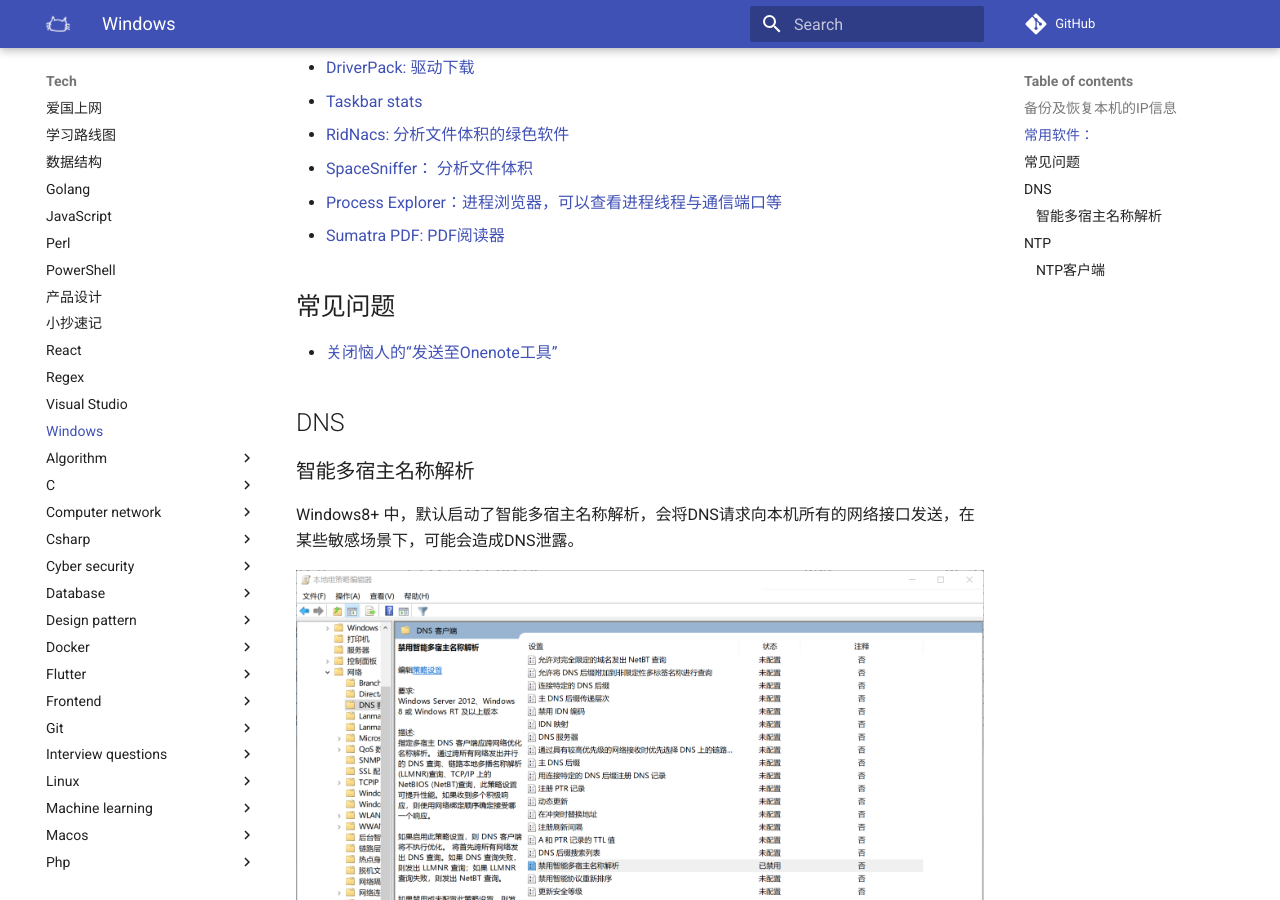
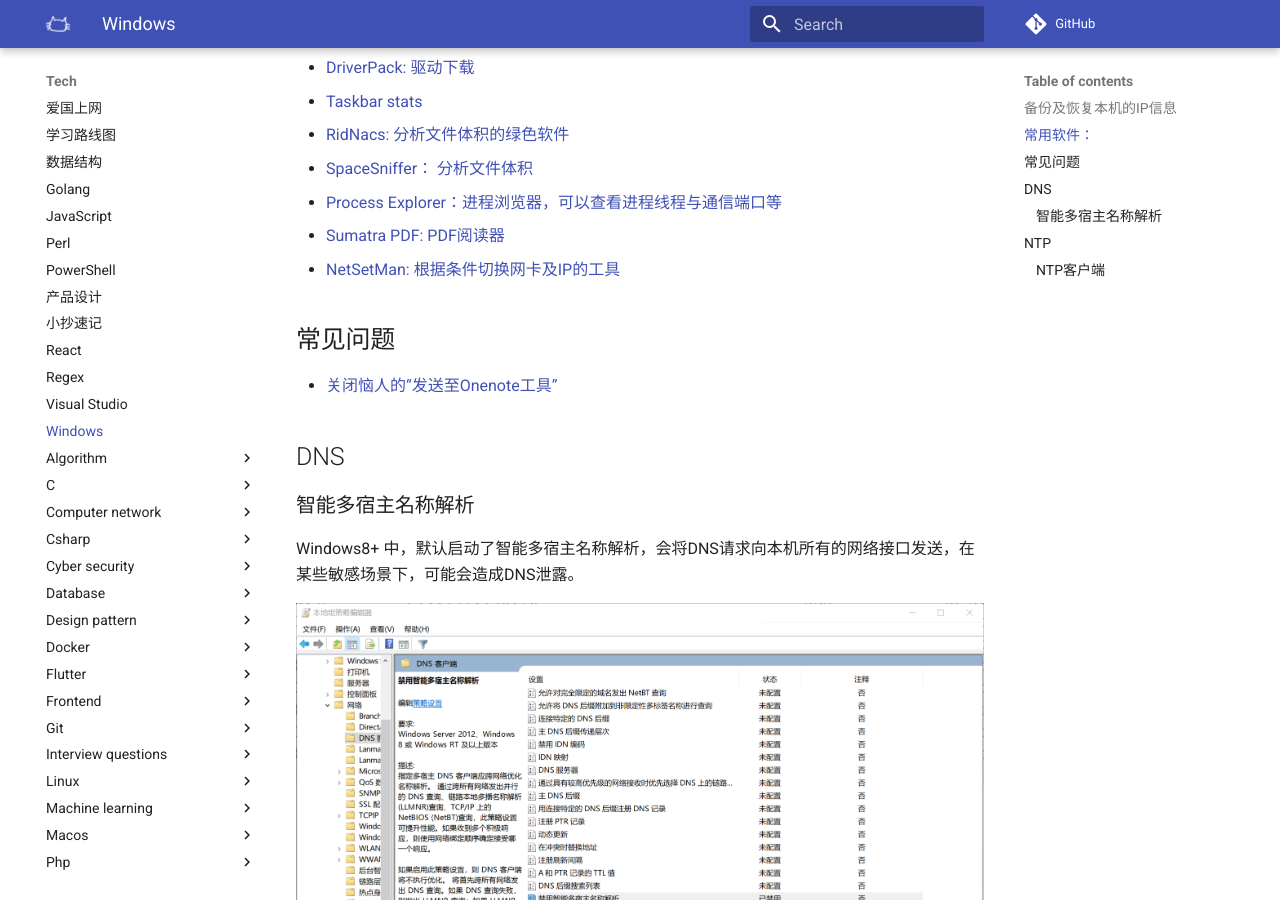
Before and after one commit to luoxufeiyan/wiki.luoxufeiyan.com, an MkDocs documentation site: the page built from docs/tech/windows.md, in a window 1280 px wide and 900 px high, scrolled down 511 px. Built offline with MkDocs 1.6.1 and Material for MkDocs 9.7.7, drawn with Linux system fonts in a browser that asks for light colours; comment, search, counter and statistics services are not loaded.

```diff
--- a/docs/tech/windows.md
+++ b/docs/tech/windows.md
@@ -18,6 +18,7 @@ ref:
   * [SpaceSniffer： 分析文件体积](http://www.uderzo.it/main_products/space_sniffer/)
   * [Process Explorer：进程浏览器，可以查看进程线程与通信端口等](https://learn.microsoft.com/en-us/sysinternals/downloads/process-explorer)
   * [Sumatra PDF: PDF阅读器](https://www.sumatrapdfreader.org/free-pdf-reader.html)
+  * [NetSetMan: 根据条件切换网卡及IP的工具](https://www.netsetman.com/en/freeware)
 
 
 ## 常见问题
```
Also changed, not shown: docs/tech/machine_learning/gpt_prompt_engineering.md (+1 -0 lines).
